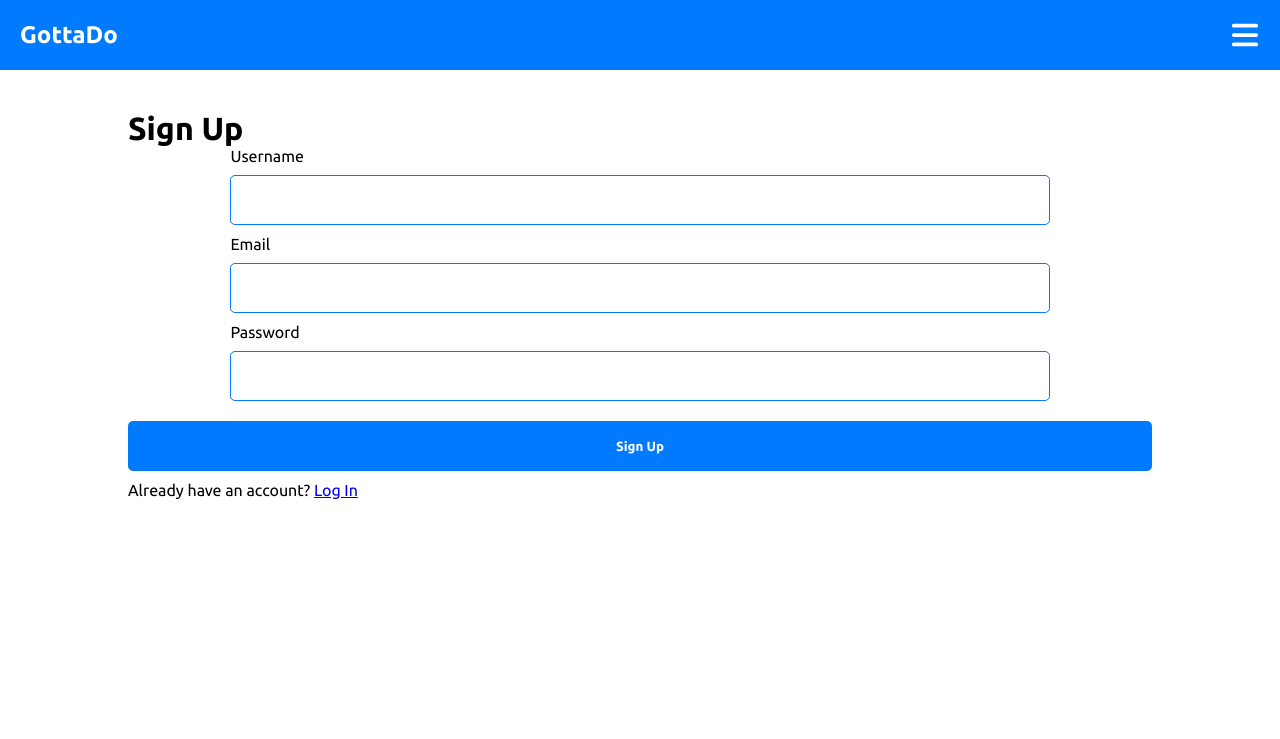
After one commit to Akash-nath29/gottaDo, a Flask app: page /signup in a window 1280 px wide. The commit adds this page. Shown: the top 739 px of the page. Run offline with Flask 3, Linux system fonts and the light colour scheme.

Commit message:
Add User authentication

```diff
--- a/app.py
+++ b/app.py
@@ -1,43 +1,105 @@
-from flask import Flask, render_template, request, redirect
+from flask import Flask, render_template, request, redirect, session
 from flask_sqlalchemy import SQLAlchemy
+from werkzeug.security import generate_password_hash, check_password_hash
+from sqlalchemy import desc
 
 app = Flask(__name__)
 
 app.config['SQLALCHEMY_DATABASE_URI'] = 'postgresql://akash_nath29:4tCAcRwG8xS1r5aa88JwGZ2XD8KLs9Y5@dpg-co9bsq20si5c7399uf4g-a.singapore-postgres.render.com/gottado_db'
+app.config['SQLALCHEMY_TRACK_MODIFICATIONS'] = False
+app.config['SECRET_KEY'] = 'thisisse'
 
 db = SQLAlchemy(app)
 #TODO: Create a new table in the database with the following fields:
+
+class User(db.Model):
+    id = db.Column(db.Integer, primary_key=True)
+    name = db.Column(db.String(200), nullable=False)
+    email = db.Column(db.String(200), nullable=False)
+    password = db.Column(db.String(200), nullable=False)
+    tasks = db.relationship('Task', backref='user', lazy=True)
+
+    def __repr__(self):
+        return '<User %r>' % self.id
+
 class Task(db.Model):
     id = db.Column(db.Integer, primary_key=True)
     title = db.Column(db.String(200), nullable=False)
     description = db.Column(db.String(200), nullable=False)
     completed = db.Column(db.Boolean, default=False)
+    user_id = db.Column(db.Integer, db.ForeignKey('user.id'), nullable=False)
 
     def __repr__(self):
         return '<Task %r>' % self.id
 
+@app.route('/signup', methods=['GET', 'POST'])
+def signup():
+    if request.method == 'POST':
+        name = request.form['username']
+        email = request.form['email']
+        password = request.form['password']
+        password = generate_password_hash(password)
+        new_user = User(name=name, email=email, password=password)
+
+        try:
+            db.session.add(new_user)
+            db.session.commit()
+            return redirect('/login')
+        except Exception as e:
+            return f'There was an issue adding your user\n{e}'
+    return render_template('auth/signup.html')
+
+@app.route('/login', methods=['GET', 'POST'])
+def login():
+    if request.method == 'POST':
+        email = request.form['email']
+        password = request.form['password']
+        user = User.query.filter_by(email=email).first()
+
+        if user:
+            if check_password_hash(user.password, password):
+                session['user_id'] = user.id
+                return redirect('/')
+            else:
+                return 'Invalid password'
+        else:
+            return 'User not found'
+    return render_template('auth/login.html')
+
+@app.route('/logout')
+def logout():
+    session.pop('user_id', None)
+    return redirect('/')
+
 @app.route('/')
 def index():
-    tasks = Task.query.all()
-    return render_template('index.html', tasks=tasks)
+    if 'user_id' not in session:
+        return render_template('index.html', logged_in=False)
+    tasks = Task.query.filter_by(user_id=session['user_id']).order_by(desc(Task.id)).all()
+    curr_user = User.query.get(session['user_id'])
+    return render_template('index.html', tasks=tasks, logged_in=True, curr_user=curr_user)
 
 @app.route('/create-task', methods=['POST', 'GET'])
 def create_task():
+    if 'user_id' not in session:
+        return redirect('/login')
     if request.method == 'POST':
         title = request.form['title']
         description = request.form['description']
-        new_task = Task(title=title, description=description)
+        new_task = Task(title=title, description=description, user_id=session['user_id'])
 
         try:
             db.session.add(new_task)
             db.session.commit()
             return redirect('/')
-        except:
-            return 'There was an issue adding your task'
+        except Exception as e:
+            return 'There was an issue adding your task \n' + str(e)
     return render_template('create-task.html')
 
 @app.route('/delete/<int:id>')
 def delete(id):
+    if 'user_id' not in session:
+        return redirect('/login')
     task_to_delete = Task.query.get_or_404(id)
 
     try:
@@ -49,6 +111,8 @@ def delete(id):
 
 @app.route('/update/<int:id>', methods=['POST', 'GET'])
 def update(id):
+    if 'user_id' not in session:
+        return redirect('/login')
     task = Task.query.get_or_404(id)
 
     if request.method == 'POST':
--- a/static/style.css
+++ b/static/style.css
@@ -168,3 +168,7 @@ form textarea {
     cursor: pointer;
     transition: all 0.3s;
 }
+
+.auth-form {
+    width: 80%;
+}
--- /dev/null
+++ b/templates/auth/signup.html
@@ -0,0 +1,24 @@
+{% extends 'base.html' %}
+{% block body %}
+
+<div class="auth-form">
+    <h1>Sign Up</h1>
+    <form action="{{url_for('signup')}}" method="POST">
+        <div class="form-group">
+            <label for="username">Username</label>
+            <input type="text" name="username" id="username" required>
+        </div>
+        <div class="form-group">
+            <label for="email">Email</label>
+            <input type="email" name="email" id="email" required>
+        </div>
+        <div class="form-group">
+            <label for="password">Password</label>
+            <input type="password" name="password" id="password" required>
+        </div>
+        <button type="submit">Sign Up</button>
+    </form>
+    <p>Already have an account? <a href="{{url_for('login')}}">Log In</a></p>
+</div>
+
+{% endblock %}
--- a/templates/base.html
+++ b/templates/base.html
@@ -20,8 +20,14 @@
                 </svg>
             </div>
             <ul id="nav-links">
+                {% if logged_in %}
                 <li><a href="{{url_for('index')}}">Home</a></li>
                 <li><a href="/create_task">Create</a></li>
+                <li><a href="/logout">Logout</a></li>
+                {% else %}
+                <li><a href="{{url_for('login')}}">Login</a></li>
+                <li><a href="/signup">Signup</a></li>
+                {% endif %}
             </ul>
         </nav>
         <main>
--- a/templates/index.html
+++ b/templates/index.html
@@ -1,7 +1,11 @@
 {% extends 'base.html' %}
 {% block body %}
 <center>
-    <h1>Your Tasks</h1>
+    {% if curr_user %}
+    <h1>{{curr_user.name}}'s Tasks</h1>
+    {% else %}
+    <h1>Tasks</h1>
+    {% endif %}
 </center>
 
 <div class="task-list">
```
Also changed, not shown: templates/auth/login.html (added, +20 -0 lines).
